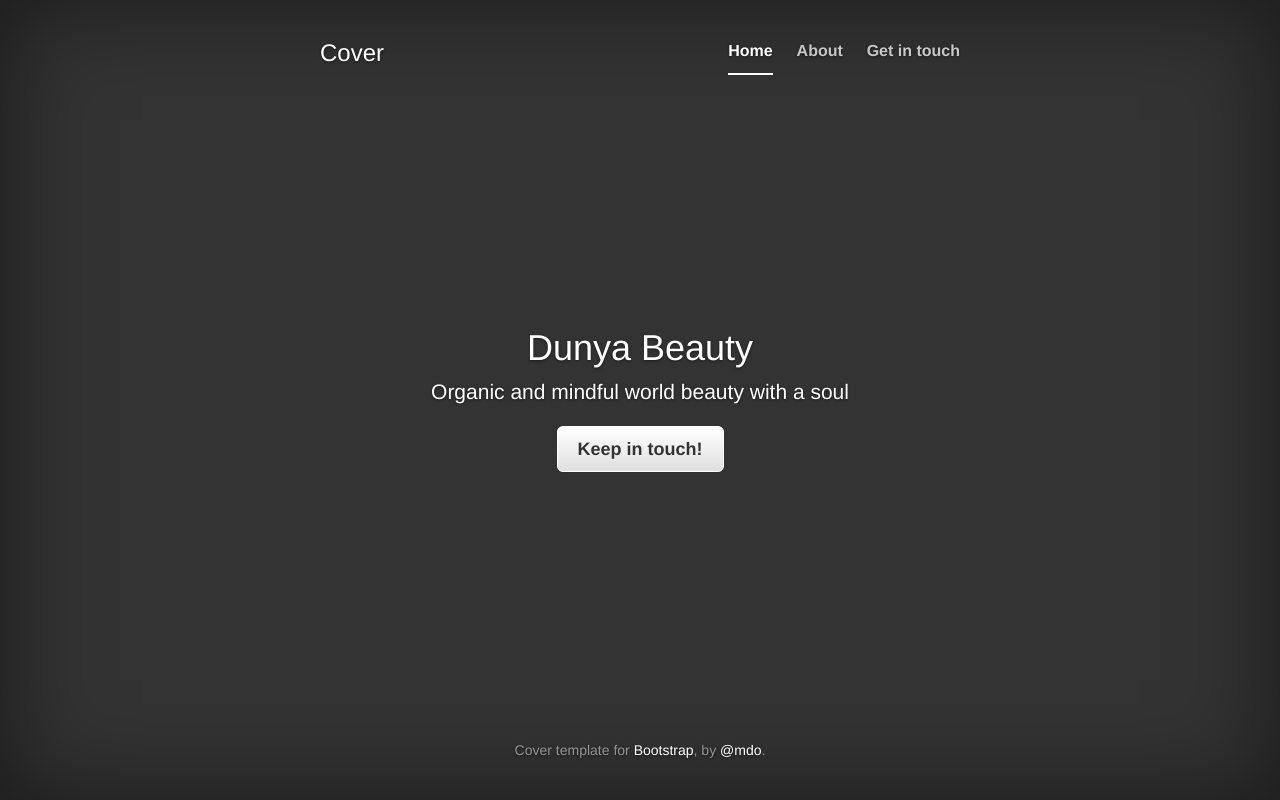
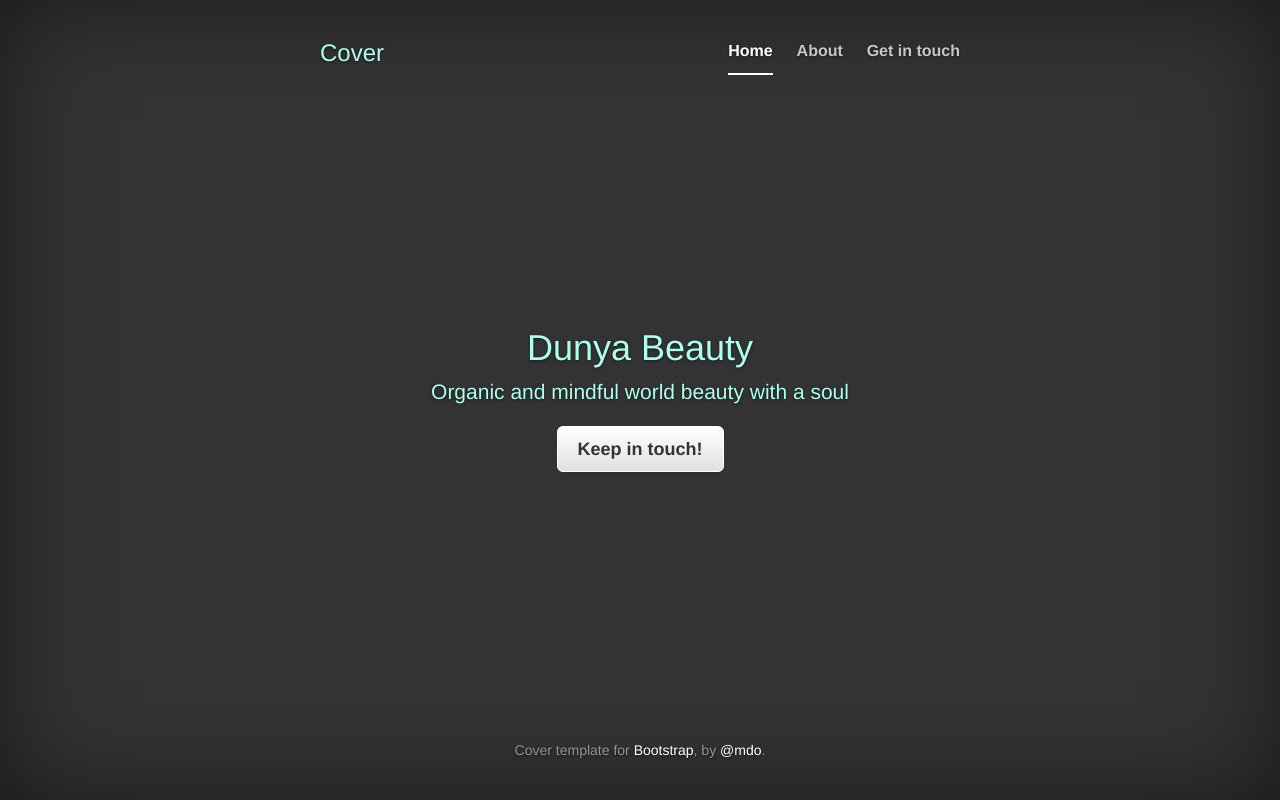
Before and after one commit to dunya-beauty/dunya-beauty.github.io, a plain HTML site: page index.html in a window 1280 px wide. Drawn offline with nearby package versions, Linux system fonts and the light colour scheme.

Commit message:
change colour "dunya"

```diff
--- a/cover.css
+++ b/cover.css
@@ -30,7 +30,7 @@ body {
   background-color: #333;
 }
 body {
-  color: #fff;
+  color: #adffee;
   text-align: center;
   text-shadow: 0 1px 3px rgba(0,0,0,.5);
 }
```
